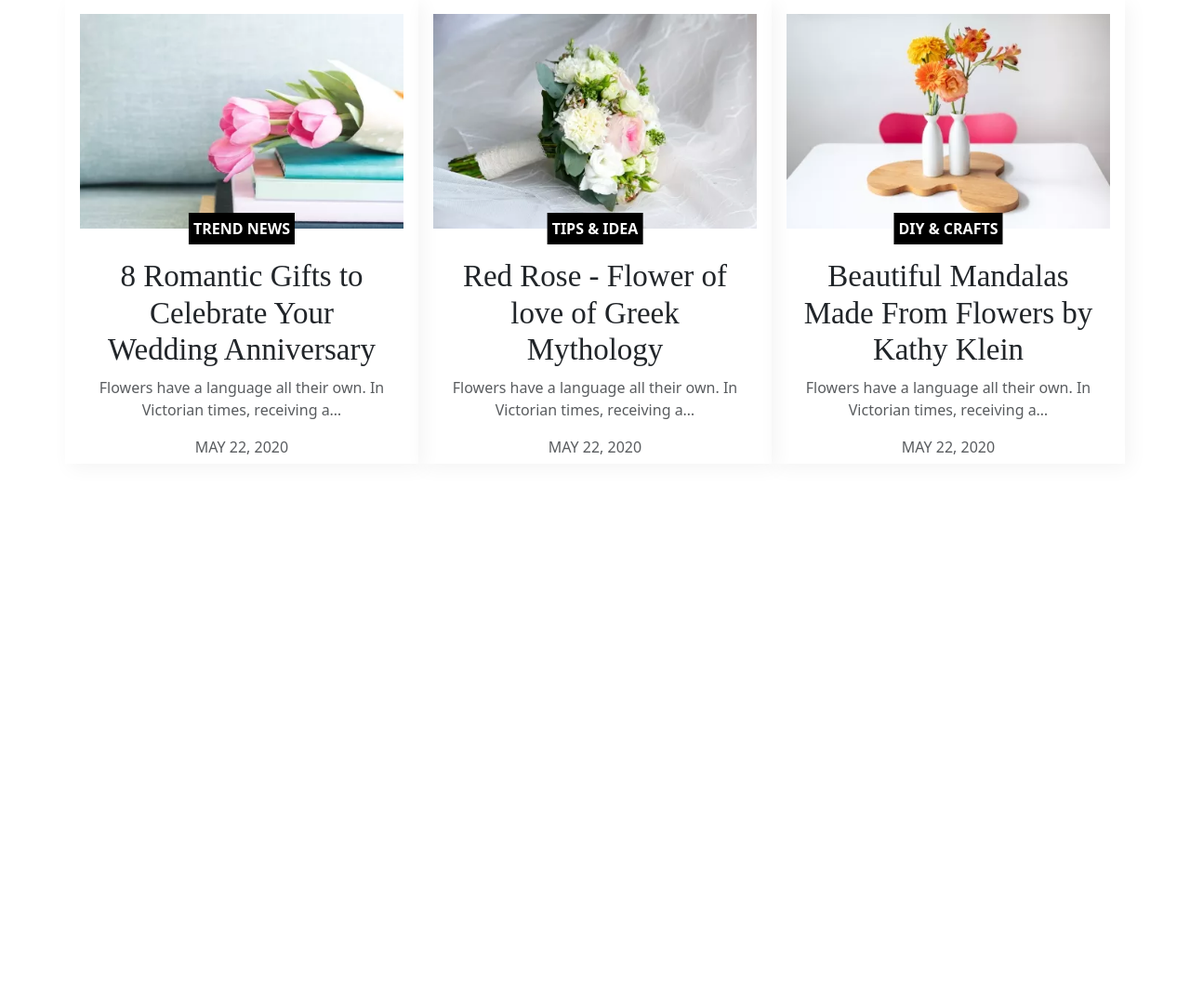
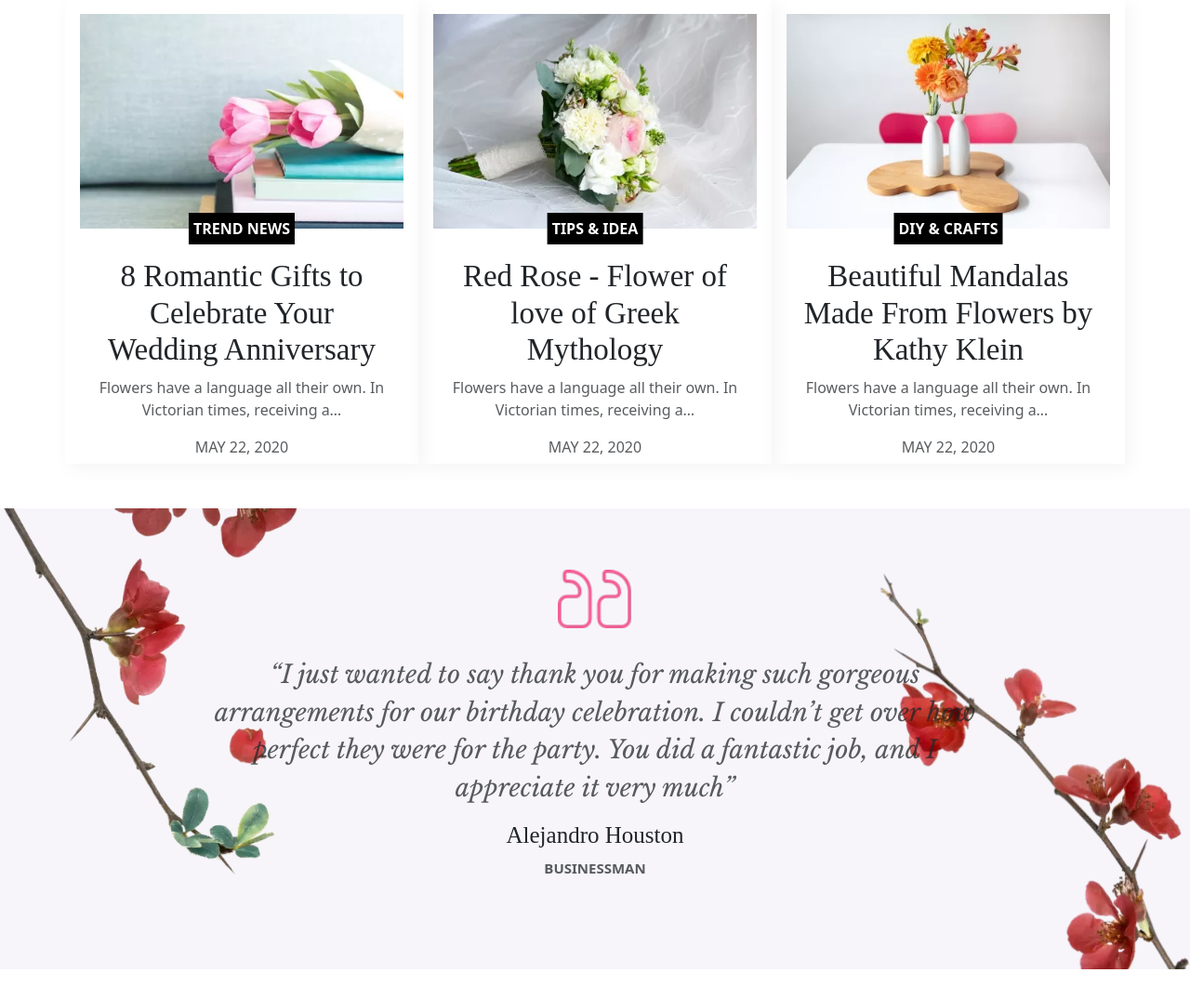
Before and after one commit to ChristopherJamesLeo/florist_ecommer_site, a PHP site: page / in a window 1280 px wide. Shown: the part 4776-5851 px from the top of the page at 93% size. Before the commit the page ends 5265 px from the top, so only its background shows below. Run offline with PHP 8.4, Linux system fonts and the light colour scheme.

Commit message:
add cover letter section

```diff
--- a/custom_css/style.css
+++ b/custom_css/style.css
@@ -4,6 +4,7 @@
     --primary-font-family : 'Quicksand', sans-serif;
     --secondary-font-family :  'Times New Roman', Times, serif;
     --third-font-family : 'Nothing You Could Do', cursive;
+    --fourth-font-family : 'Libre Baskerville', serif;
 }
 *{
     box-sizing: border-box;
@@ -457,6 +458,79 @@
     font-family: var(--secondary-font-family);
 }
 /* latest post end */
+/* Cover letter section start */
+.cover-letter-main-container {
+    background-color: #f7f5fa;
+    position: relative;
+    overflow: hidden;
+}
+.cover-letter-main-container::before{
+    content: "";
+    width: 300px;
+    height: 100%;
+
+    /* background-color: #f45d96; */
+    background-image: url("../assets/imgs/bgimages/left-bg.png.webp");
+    background-position: right bottom;
+    background-size: cover;
+    background-repeat: no-repeat;
+
+    transform: scale(1.4) translateY(14%);
+
+
+    position: absolute;
+    left: -40px;
+    top: 0px;
+    z-index: 1;
+}
+.cover-letter-main-container::after{
+    content: "";
+    width: 300px;
+    height: 100%;
+
+    /* background-color: #f45d96; */
+    background-image: url("../assets/imgs/bgimages/right-bg.png.webp");
+    background-position: center;
+    background-size: cover;
+    background-repeat: no-repeat;
+
+    transform: scale(1.4) translate(5%,0%);
+
+
+    position: absolute;
+    right:0px;
+    top: 0px;
+    /* z-index: ; */
+}
+.cover-letter-content-header {
+    width: 80px;
+}
+.cover-letter-content-header img {
+    width: 100%;
+}
+.cover-letter-container {
+    width: 80%;
+    height: 400px;
+    /* background-color: aqua; */
+}
+.cover-letter-content {
+    padding: 30px;
+}
+.cover-letter-content p{
+    font-size: 27px;
+    font-family: var(--fourth-font-family);
+    font-style: italic;
+}
+.cover-letter-content h4{
+    font-size: 25px;
+    font-family: var(--secondary-font-family);
+}
+.cover-letter-content span {
+    font-size: 15px;
+}
+/* cover letter section end */
+
+
 
 @media(max-width:786px){
     .our-flower-item-container {
--- a/index.html
+++ b/index.html
@@ -15,7 +15,7 @@
     <!-- Google Font -->
     <link rel="preconnect" href="https://fonts.googleapis.com">
     <link rel="preconnect" href="https://fonts.gstatic.com" crossorigin>
-    <link href="https://fonts.googleapis.com/css2?family=Nothing+You+Could+Do&family=Quicksand:wght@300;400;500;600;700&display=swap" rel="stylesheet">
+    <link href="https://fonts.googleapis.com/css2?family=Libre+Baskerville:ital,wght@0,400;0,700;1,400&family=Nothing+You+Could+Do&family=Quicksand:wght@300;400;500;600;700&display=swap" rel="stylesheet">
 
     <!-- owl carousel css2 js2 -->
     <link rel="stylesheet" href="./assets/libs/OwlCarousel2-2.3.4/dist/assets/owl.carousel.min.css">
@@ -576,13 +576,79 @@
     <!-- Latest post section end -->
     <!-- cover letter section start -->
     <section class="cover-letter-section">
-        <div class="cover-letter-contaienr">
+        <div class="cover-letter-main-container">
             <div class="container py-5">
+                <div class=" cover-letter-carousel-container">
+                    <div class="owl-carousel ">
+                        <div class="item d-flex justify-content-center align-items-center flex-column  mx-auto cover-letter-container">
+                            <div class="text-center  cover-letter-content-container">
+                                <div class="cover-letter-content-header mx-auto">
+                                    <img src="./assets/imgs/logo_fav/quote.png.webp" alt="quote.png">
+                                </div>
+                                <div class="cover-letter-content">
+                                    <p class="text-muted">
+                                        “I just wanted to say thank you for making such gorgeous arrangements for our
+                                        birthday celebration. I couldn’t get over how perfect they were for the
+                                        party. You did a fantastic job, and I appreciate it very much”
+                                    </p>
+                                    <h4>
+                                        Alejandro Houston
+                                    </h4>
+                                    <span class="text-muted text-uppercase fw-semibold">Businessman</span>
+                                </div>
+                            </div>
+                        </div>
+                        <div class="item d-flex justify-content-center align-items-center flex-column  mx-auto cover-letter-container">
+                            <div class="text-center  cover-letter-content-container">
+                                <div class="cover-letter-content-header mx-auto">
+                                    <img src="./assets/imgs/logo_fav/quote.png.webp" alt="quote.png">
+                                </div>
+                                <div class="cover-letter-content">
+                                    <p class="text-muted">
+                                        “I just wanted to say thank you for making such gorgeous arrangements for our
+                                        birthday celebration. I couldn’t get over how perfect they were for the
+                                        party. You did a fantastic job, and I appreciate it very much”
+                                    </p>
+                                    <h4>
+                                        Farador Houston
+                                    </h4>
+                                    <span class="text-muted text-uppercase fw-semibold">Businessman</span>
+                                </div>
+                            </div>
+                        </div>
+                        <div class="item d-flex justify-content-center align-items-center flex-column  mx-auto cover-letter-container">
+                            <div class="text-center  cover-letter-content-container">
+                                <div class="cover-letter-content-header mx-auto">
+                                    <img src="./assets/imgs/logo_fav/quote.png.webp" alt="quote.png">
+                                </div>
+                                <div class="cover-letter-content">
+                                    <p class="text-muted">
+                                        “I just wanted to say thank you for making such gorgeous arrangements for our
+                                        birthday celebration. I couldn’t get over how perfect they were for the
+                                        party. You did a fantastic job, and I appreciate it very much”
+                                    </p>
+                                    <h4>
+                                        Jonthan Houston
+                                    </h4>
+                                    <span class="text-muted text-uppercase fw-semibold">Businessman</span>
+                                </div>
+                            </div>
+                        </div>
+                    </div>
+                </div>
+            </div>
+        </div>
+    </section>
+    <!-- cover letter section end -->
+    <!-- follow us section start -->
+    <section class="follow-us-section">
+        <div class="follw-us-section-container p-3">
+            <div class="row">
 
             </div>
         </div>
     </section>
-    <!-- cover letter section end -->
+    <!-- follow us section end -->
     <!-- bootstrap -->
     <script src="https://cdn.jsdelivr.net/npm/bootstrap@5.3.0-alpha1/dist/js/bootstrap.bundle.min.js" integrity="sha384-w76AqPfDkMBDXo30jS1Sgez6pr3x5MlQ1ZAGC+nuZB+EYdgRZgiwxhTBTkF7CXvN" crossorigin="anonymous"></script>
 
@@ -610,7 +676,17 @@
                 autoplayHoverPause : true,
                 smartSpeed:2000,
             });
+            $("#owl-carousel").owlCarousel({
+                autoWidth: false,
+                items: 3,
+                loop: true,
+                autoplay : true,
+                autoplayTimeout : 5000,
+                autoplayHoverPause : true,
+                smartSpeed:2000,
+            });
         });
+
     </script>
 
 
```
Also changed, not shown: assets/imgs/bgimages/left-bg.png.webp (added), assets/imgs/bgimages/right-bg.png.webp (added), assets/imgs/logo_fav/quote.png.webp (added).
